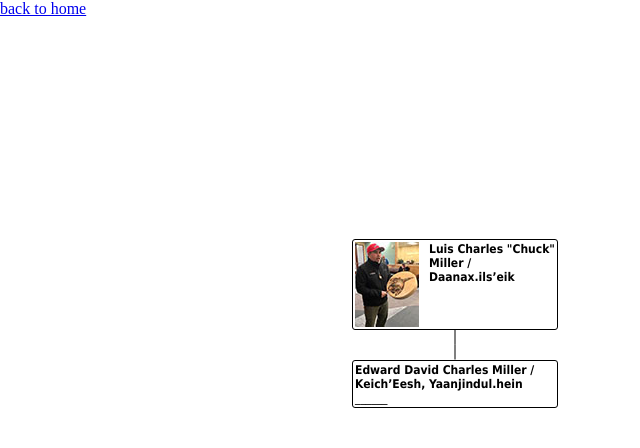
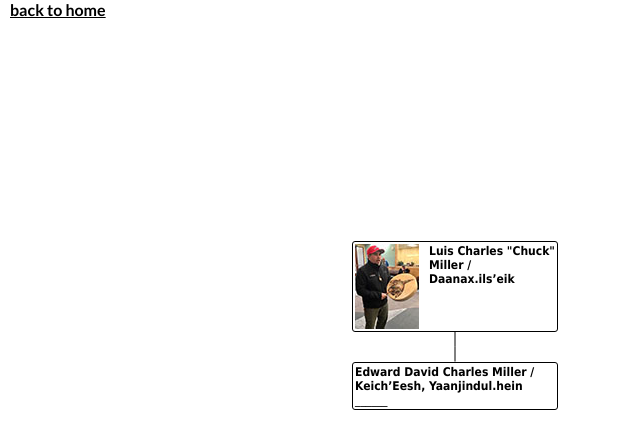
Before and after one commit to alexhzhai/tlingit, a plain HTML site: page chuck.html in a window 1280 px wide. Shown: the whole page, without its empty margins (0-640 px from the left). Drawn offline with Linux system fonts and the light colour scheme.

Commit message:
change back to home button

```diff
--- a/chuck.html
+++ b/chuck.html
@@ -5,13 +5,15 @@
   <title></title>
   <meta charset = "UTF-8" />
   <meta name="viewport" content="width=device-width">
+  <link rel="stylesheet" href="styles.css" type="text/css">
+  <link href="https://fonts.googleapis.com/css?family=Lato:700" rel='stylesheet' type='text/css'>
 
   <!-- stylesheets -->
   <link rel="stylesheet" href="treant-js-master/Treant.css" type = "text/css">
   <link rel="stylesheet" href="treant-js-master/examples/basic-example/basic-example.css">
 </head>
 <body>
-    <a href="index.html">back to home</a>
+    <a class="back" href="index.html">back to home</a>
 
     <div class="chart" id="basic-example"></div>
     <!-- javascript -->
--- a/styles.css
+++ b/styles.css
@@ -1,15 +1,11 @@
-body{
-  text-align: center;
-  font-family: 'Lato', sans-serif;
-  color: #000000;
-}
-
-
 a {
   color: #000000;
 }
 
 .centered {
+  text-align: center;
+  font-family: 'Lato', sans-serif;
+  color: #000000;
   position: absolute;
   top: 0;
   bottom: 0;
@@ -19,3 +15,8 @@ a {
   height: 30%;
   margin: auto;
 }
+
+.back {
+  margin-left: 10px;
+  font-family: 'Lato', sans-serif;
+}
```
Also changed, not shown: jan.html (+3 -1 lines). Lines whose indentation alone changed are shown as unchanged.
